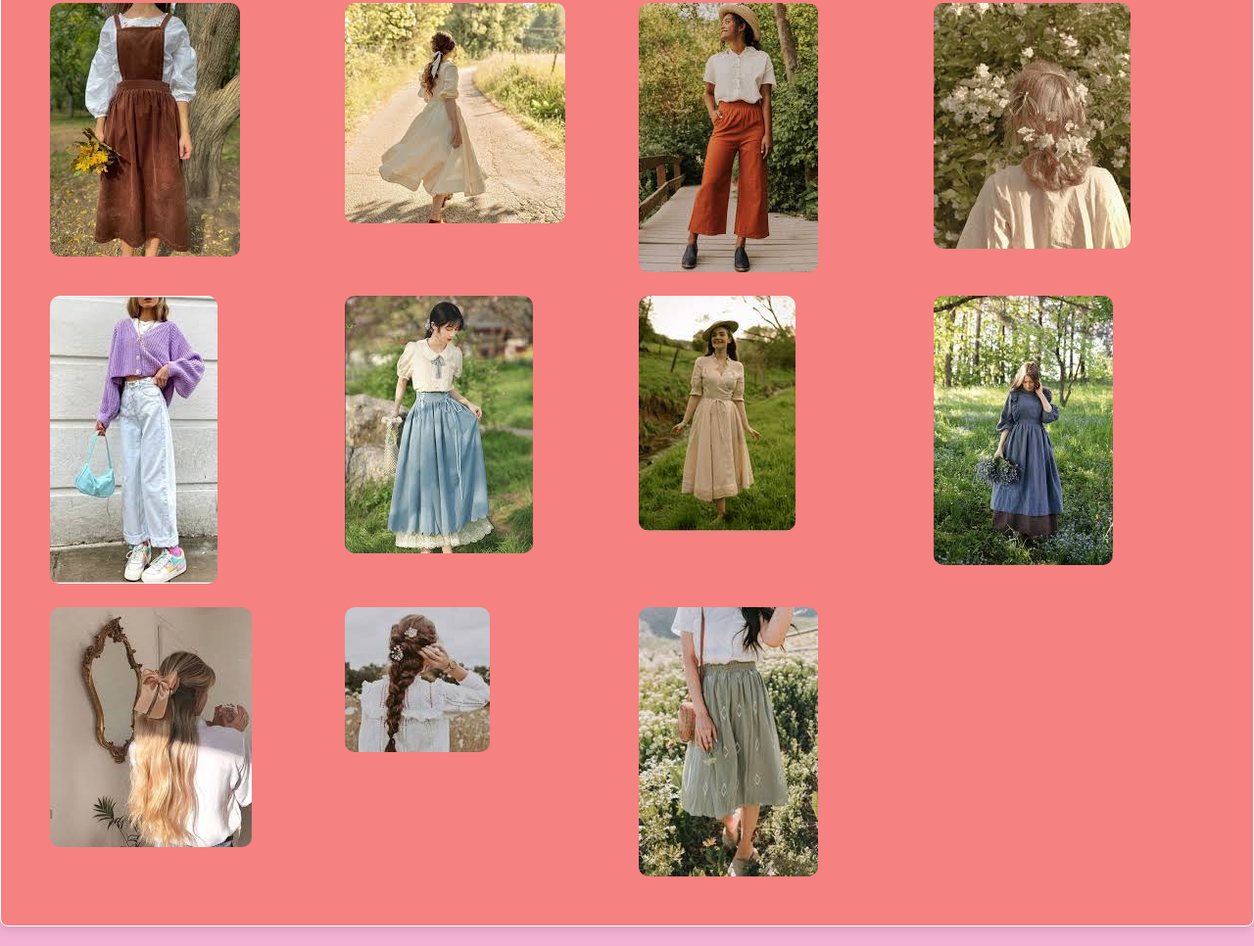
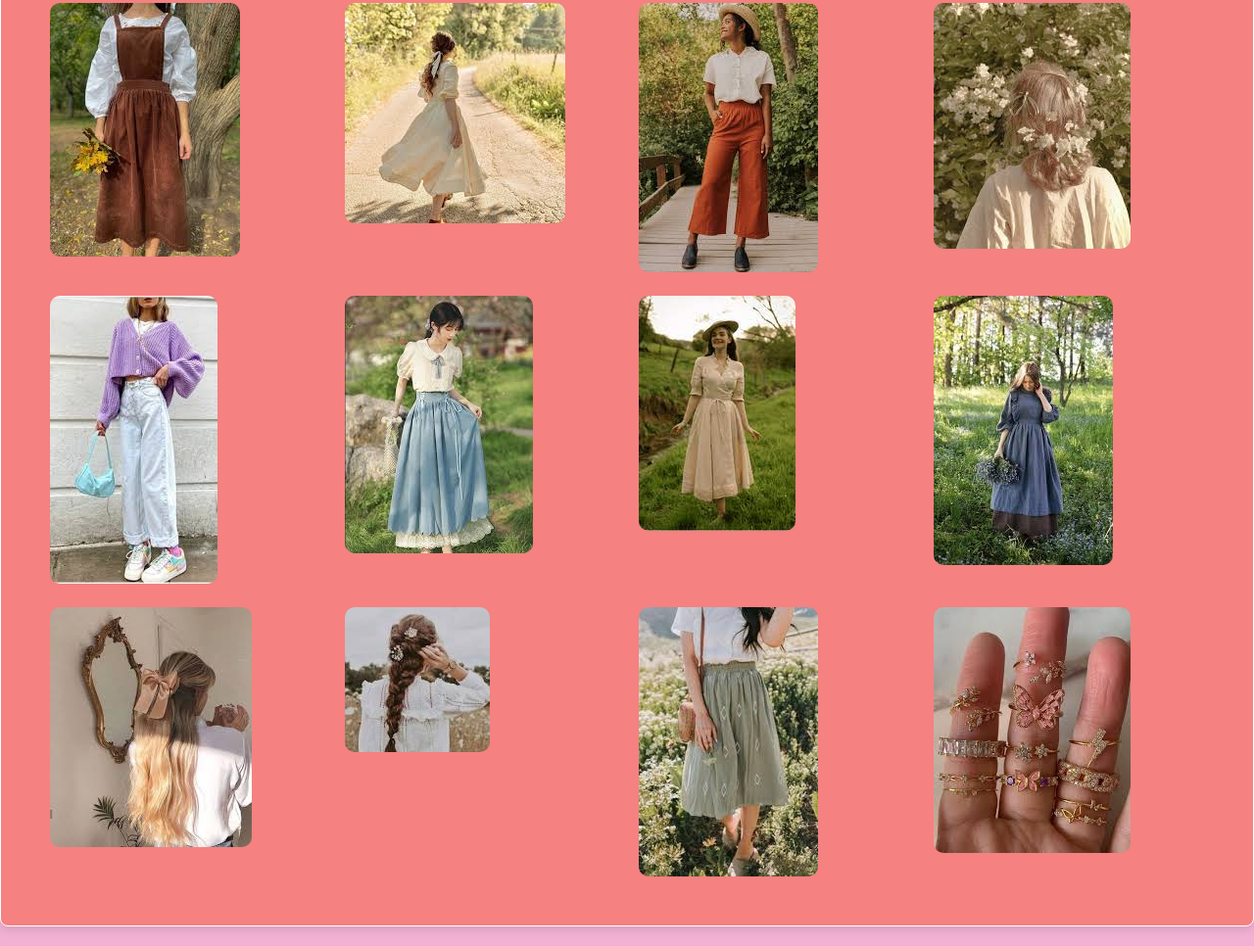
Before and after one commit to Revathii-Nair/Freshers-2024-Invitation, a plain HTML site: page about.html in a window 1280 px wide. Shown: the part 1075-2041 px from the top of the page at 98% size. Drawn offline with nearby package versions, Linux system fonts and the light colour scheme; a script that the page names is missing; a web font is replaced by a local one.

Commit message:
Update about.html

```diff
--- a/about.html
+++ b/about.html
@@ -218,6 +218,9 @@
         <div class="col">
           <img src="images (1).jfif" class="rounded-img img-fluid" alt="Image 11" />
         </div>
+        <div class="col">
+          <img src="images (11).jfif" class="rounded-img img-fluid" alt="Image 12" />
+        </div>
       </div>
     </div>
 
```
